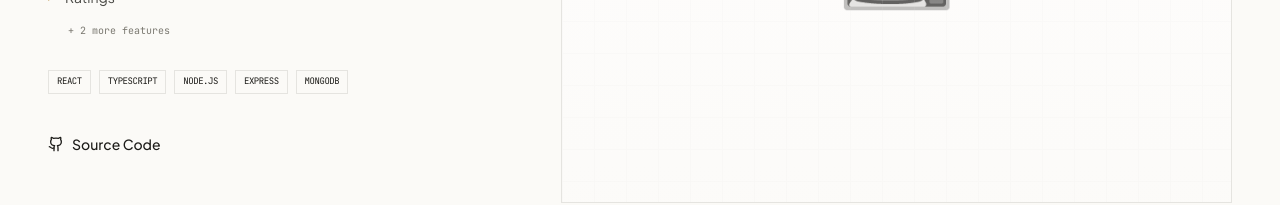
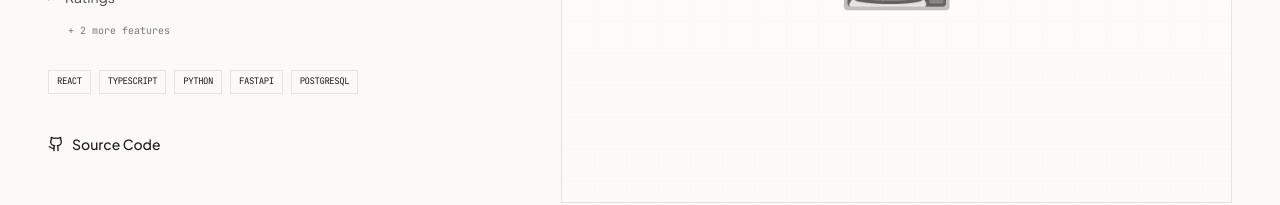
Before and after one commit to haseebjaved4212/My-Portfolio-4, a React (Vite) app: page / in a window 1280 px wide. Shown: the part 3739-3944 px from the top of the page. Built offline with nearby package versions, Linux system fonts and the light colour scheme; a web font is replaced by a local one.

Commit message:
feat: update skills and project technologies for improved accuracy and relevance

```diff
--- a/src/data/index.ts
+++ b/src/data/index.ts
@@ -30,6 +30,7 @@ export const skills = {
   other: [
     "Git",
     "Postman",
+    "Docker",
     "DevOps",
     "Computer Networking",
     "AI Automation"
@@ -60,7 +61,7 @@ export const projects = [
     ],
     github: "https://github.com/haseebjaved4212/AirPods-Clone-Controle",
     demo: "",
-    image: "📱", // Using emoji/icon or visual abstraction instead of an image as we don't have real assets
+    image: "📱",
   },
   {
     id: "02",
@@ -75,7 +76,7 @@ export const projects = [
       "Statistics",
       "Visual charts",
     ],
-    technologies: ["React", "TypeScript", "Node.js", "Express", "MongoDB"], // Assuming standard tech stack based on description
+    technologies: ["React", "TypeScript", "Python", "FastAPI", "PostgreSQL"],
     github: "https://github.com/haseebjaved4212/AniTrack.git",
     demo: "",
     image: "📺",
@@ -138,7 +139,7 @@ export const projects = [
       "Secure authentication",
       "Modular architecture",
     ],
-    technologies: ["HTML", "CSS", "Django", "Django Templates"],
+    technologies: ["HTML", "CSS", "Django", "Django Templates", "Python"],
     github: "https://github.com/haseebjaved4212/Job-Portal",
     demo: "",
     image: "💼",
@@ -154,7 +155,7 @@ export const projects = [
       "Secure authentication",
       "Product management",
     ],
-    technologies: ["React 19", "Django REST Framework", "Linux VPS", "SSL"],
+    technologies: ["React 19", "Django REST Framework", "Python", "Linux VPS", "SSL"],
     github: "https://github.com/haseebjaved4212/ClickMart.git ",
     demo: "",
     image: "🛍️",
```
